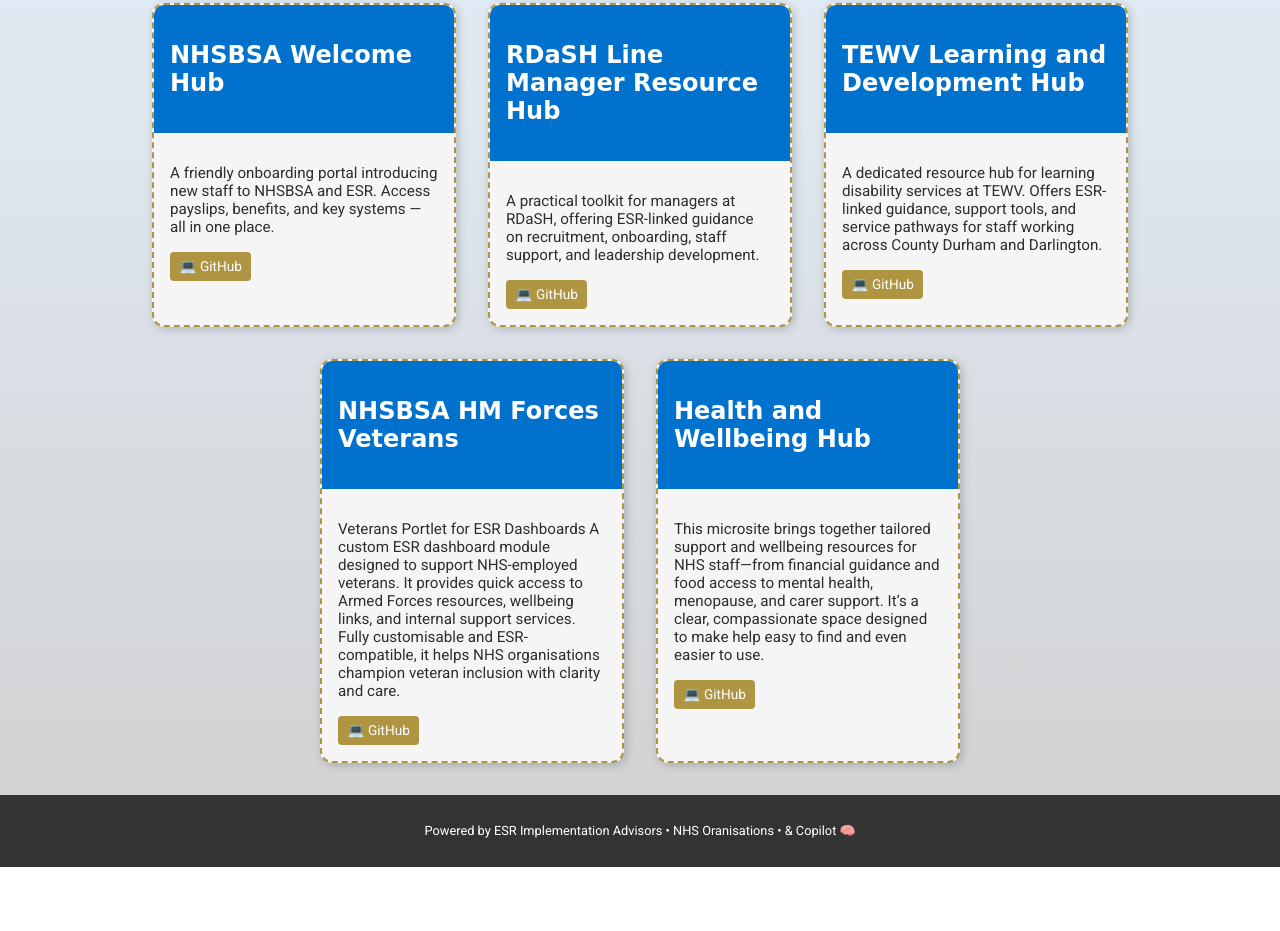
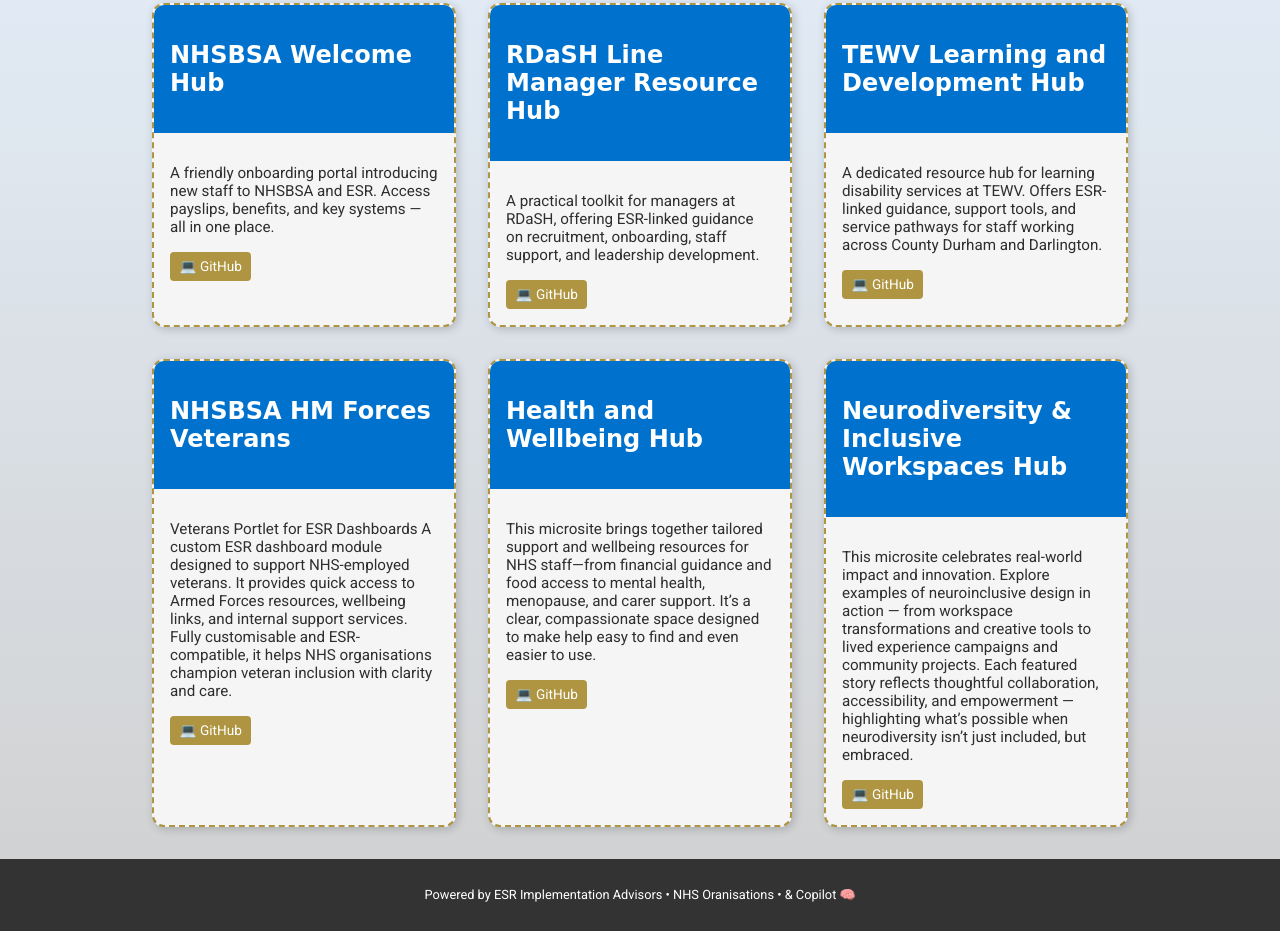
Before and after one commit to NHS-ESR-IAs/Microsite-Showcase, a plain HTML site: page index.html in a window 1280 px wide. Shown: the part 270-1201 px from the top of the page. Before the commit the page ends 1137 px from the top, so only its background shows below. Drawn offline with Linux system fonts and the light colour scheme; a web font is replaced by a local one.

Commit message:
Update index.html

```diff
--- a/index.html
+++ b/index.html
@@ -83,6 +83,23 @@
         </div>
       </div>
     </div>
+ <!-- Card 6 -->
+    <div class="card">
+      <div class="card-header">
+        <h2>Neurodiversity & Inclusive Workspaces Hub</h2>
+      </div>
+      <div class="card-body">
+        <p>This microsite celebrates real-world impact and innovation. Explore examples of neuroinclusive design in action — from workspace transformations and creative tools to lived experience campaigns and community projects. Each featured story reflects thoughtful collaboration, accessibility, and empowerment — highlighting what’s possible when neurodiversity isn’t just included, but embraced.</p>
+        <div class="card-links">
+          <a href="https://nhs-esr-ias.github.io/Neurodiversity-Inclusive-Workspaces-Hub/" target="_blank">💻 GitHub</a>
+        </div>
+      </div>
+    </div>
+
+
+
+
+
   </main>
 
   <footer class="footer">
```
